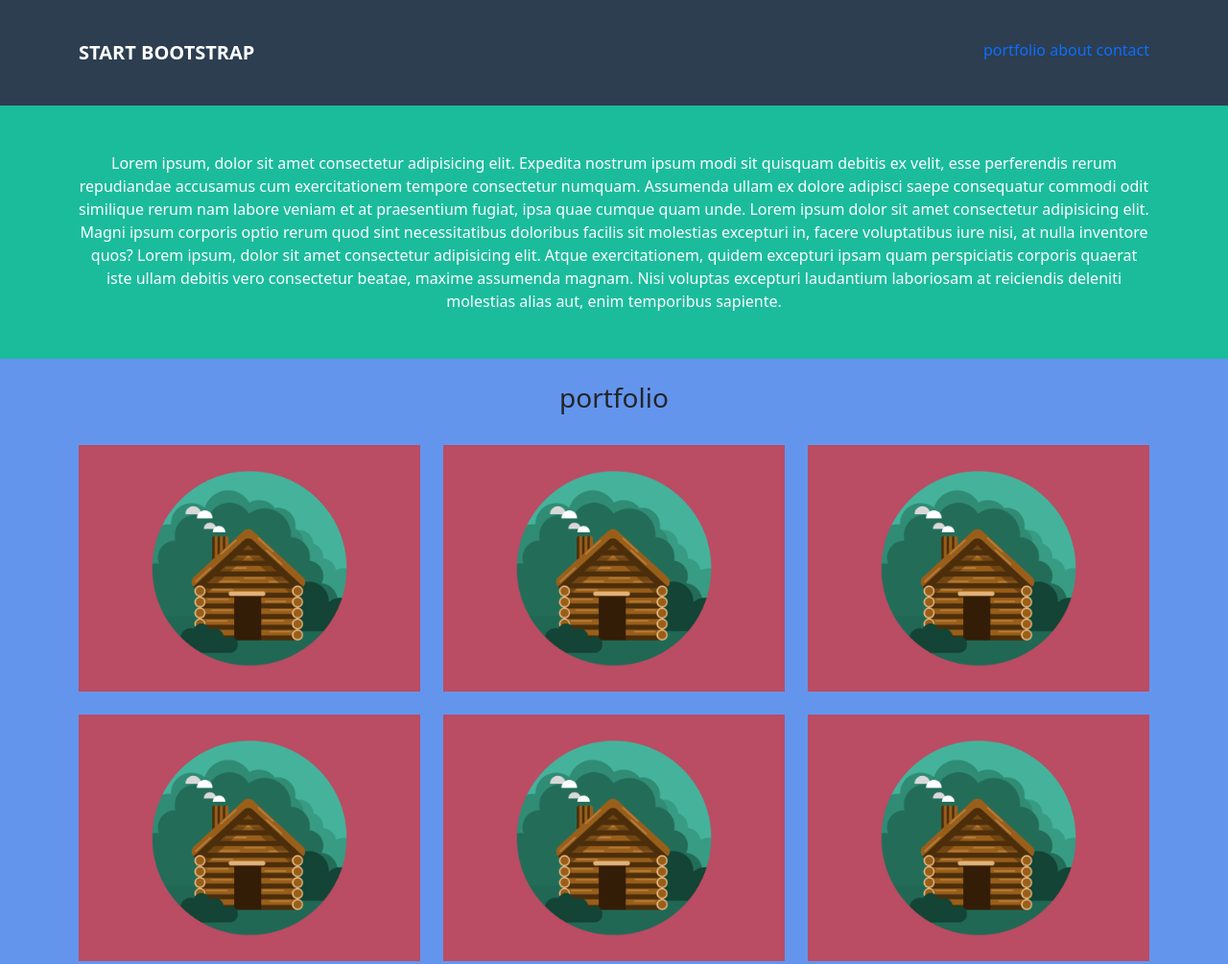
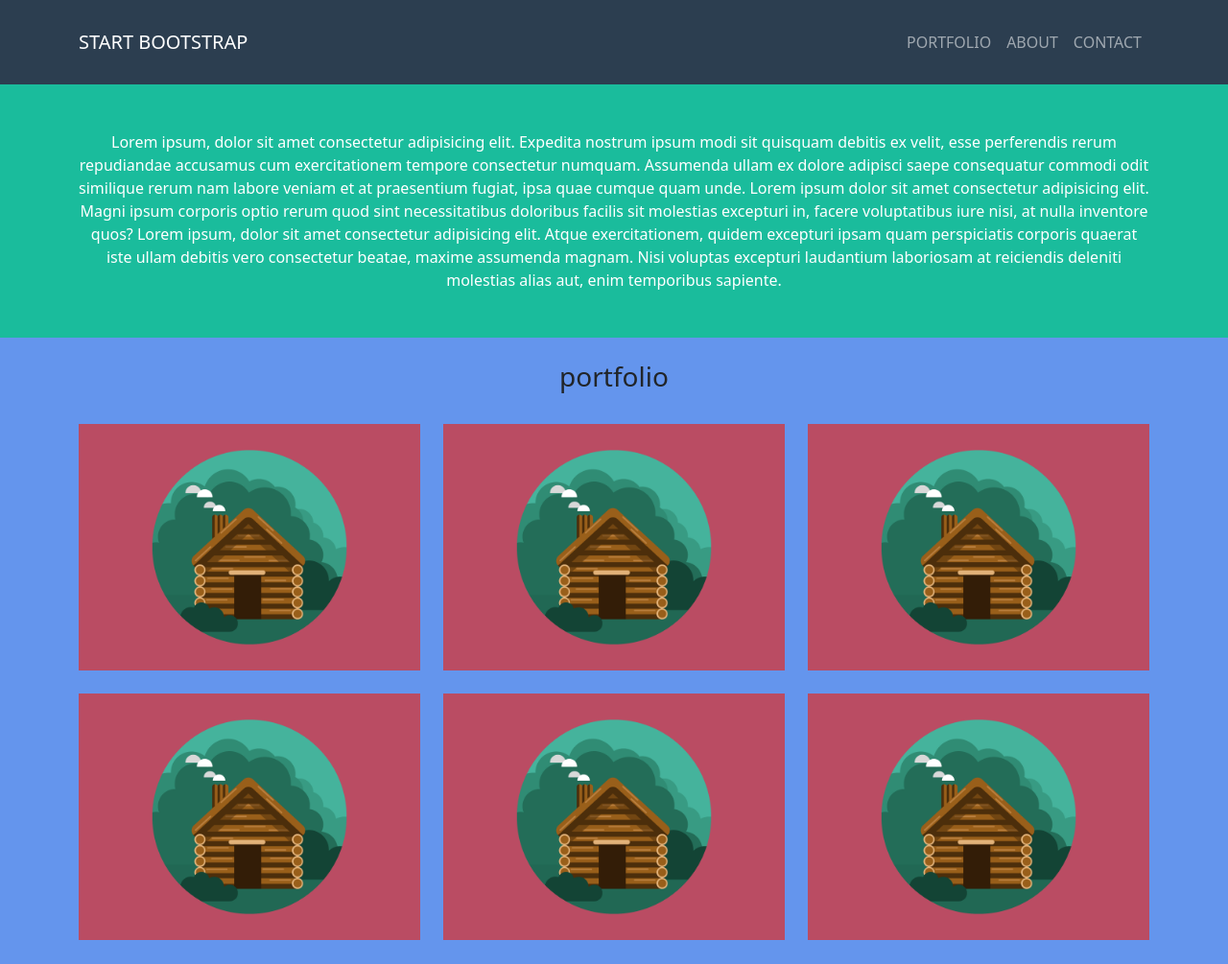
Before and after one commit to Bilobra/html-css-bootstrap-freelancer, a plain HTML site: page index.html in a window 1280 px wide. Shown: the top 1005 px of the page at 96% size. Drawn offline with nearby package versions, Linux system fonts and the light colour scheme.

Commit message:
nav bst fix

```diff
--- a/css/style.css
+++ b/css/style.css
@@ -4,11 +4,13 @@
     --lightblue: #3A546D;
 }
 
-.main_header{
+/* classi x colori */
+.bst_bg_var{
     background-color: var(--blue);
-    padding: 40px 0;
-    color: white;
 }
+
+
+
 
 .header_title{
     font-size: 1.25rem;
--- a/index.html
+++ b/index.html
@@ -20,16 +20,33 @@
 
 
     <!-- nav bar -->
-    <header id="site_header" class="main_header">
-        <div class="container d-flex justify-content-between">
-            <div class="text-uppercase fw-bold header_title">start bootstrap</div>
-            <nav>
-                <a  class="text-decoration-none" href="#">portfolio</a>
-                <a  class="text-decoration-none" href="#">about</a>
-                <a  class="text-decoration-none" href="#">contact</a>
+    <!-- NAV COPIATA DA BOOTSTRAP  -->
+    <header id="site_header" >
+        <nav class="navbar navbar-expand-lg navbar-dark bst_bg_var py-4">
+            <div class="container">
+                <a class="navbar-brand text-uppercase" href="#">Start bootstrap</a>
+                <button class="navbar-toggler" type="button" data-bs-toggle="collapse"
+                    data-bs-target="#navbarSupportedContent" aria-controls="navbarSupportedContent" aria-expanded="false"
+                    aria-label="Toggle navigation">
+                    <span class="navbar-toggler-icon"></span>
+                </button>
+                <div class="collapse navbar-collapse" id="navbarSupportedContent">
+                    <ul class="navbar-nav ms-auto mb-2 mb-lg-0">
+                        <li class="nav-item">
+                            <a class="nav-link text-uppercase" aria-current="page" href="#">Portfolio</a>
+                        </li>
+                        <li class="nav-item">
+                            <a class="nav-link text-uppercase" href="#">About</a>
+                        </li>
+                        <li class="nav-item">
+                            <a class="nav-link text-uppercase" href="#">Contact</a>
+                        </li>
 
-            </nav>
-        </div>
+                    </ul>
+
+                </div>
+            </div>
+        </nav>
     </header>
 
 
@@ -111,6 +128,12 @@
         </section>
 
 
+
+
+
+
+
+
         <!-- section contatti -->
 
         <section id="section_contact" class="p-5">
@@ -136,6 +159,10 @@
         </section>
 
 
+
+
+
+
         <!-- sezione info  -->
         <section id="section_info" class="text-white text-center p-5">
             <div class="container">
@@ -151,6 +178,12 @@
             e col-lg-4 così diventa 4/12 cioè 1/3 di lunghezza e si affiancano quando è large -->
 
     </main>
+
+
+
+
+
+
 
     <!-- footer -->
     <footer id="site_footer">
```
